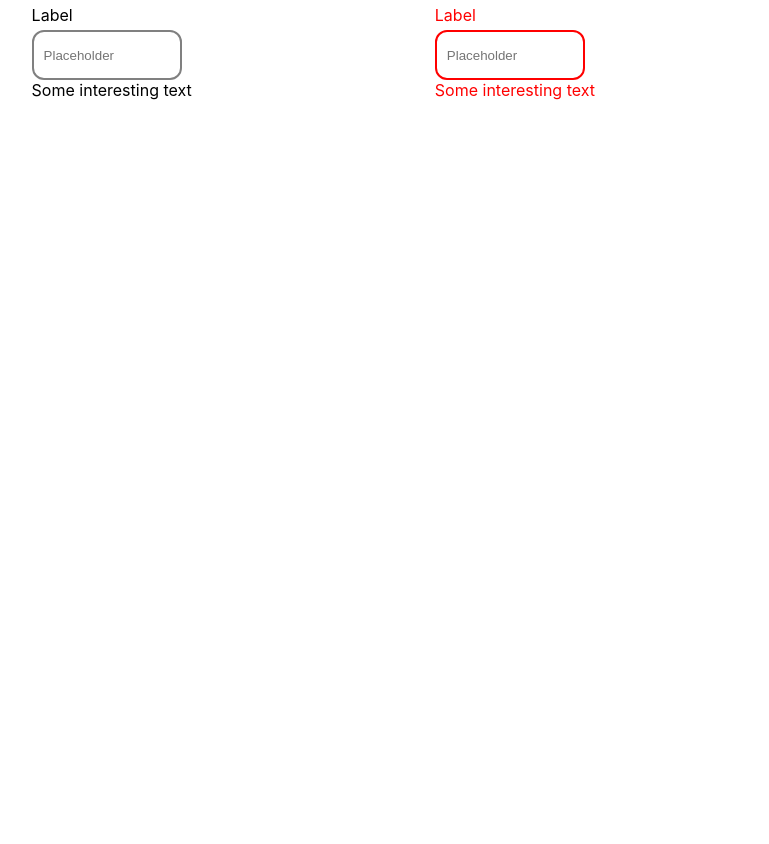
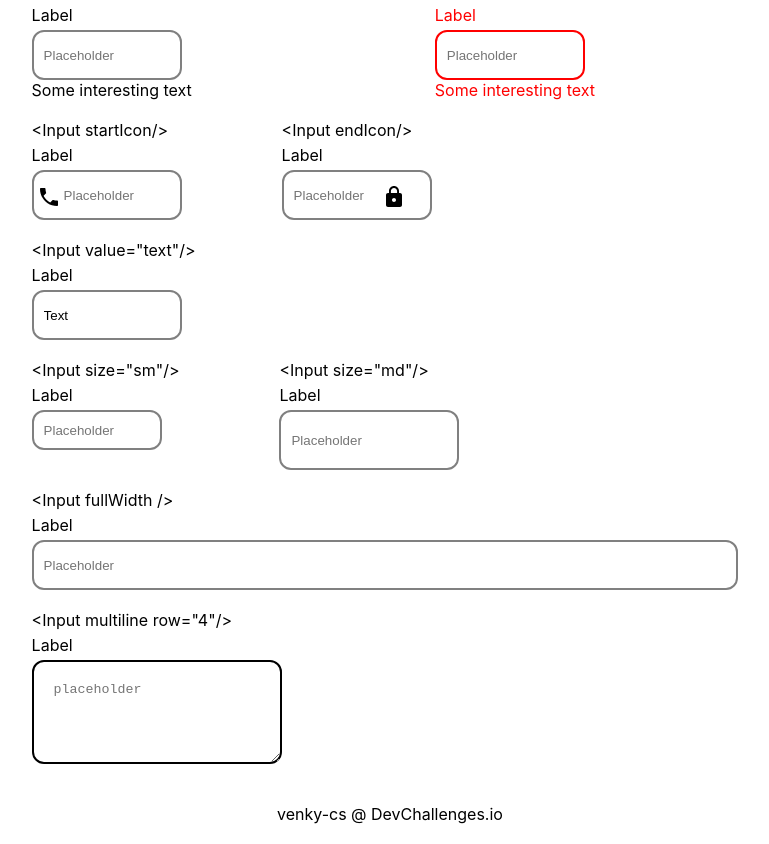
Before and after one commit to venky-cs/input-component, a React (Create React App) app: page / in a window 1280 px wide. Shown: the part 566-1410 px from the top of the page, without its empty margins (250-1019 px from the left). Before the commit the page ends 800 px from the top, so only its background shows below. Built offline with nearby package versions, Linux system fonts and the light colour scheme.

Commit message:
'complete-layout'

```diff
--- a/package.json
+++ b/package.json
@@ -3,6 +3,8 @@
   "version": "0.1.0",
   "private": true,
   "dependencies": {
+    "@material-ui/core": "^4.11.2",
+    "@material-ui/icons": "^4.11.2",
     "@testing-library/jest-dom": "^5.11.8",
     "@testing-library/react": "^11.2.2",
     "@testing-library/user-event": "^12.6.0",
--- a/src/App.css
+++ b/src/App.css
@@ -17,3 +17,29 @@
 .errorf:focus-within{
   color:red;
 }
+
+.position{
+  position: absolute;
+}
+.icon-start{
+  position: relative;
+  top: 65px;
+  left: 5px;
+}
+.icon-end{
+  position:relative;
+  top:45px;
+  left: 100px;
+}
+
+textarea{
+  border-radius: 12px;
+  padding: 20px;
+  border: 2px solid black;
+  width: 250px;
+}
+
+footer p{
+  text-align: center;
+  padding: 20px;
+}
--- a/src/App.js
+++ b/src/App.js
@@ -1,6 +1,8 @@
 import './App.css';
 import styled from 'styled-components'
 import Input from './Input'
+import PhoneIcon from '@material-ui/icons/Phone';
+import LockIcon from '@material-ui/icons/Lock';
 
 const Heading = styled.h3`
 margin:100px 0 30px 0;
@@ -78,6 +80,80 @@ function App() {
         </Flexr>
       </Row>
       <br />
+
+
+      <Row>
+        <Flexr>
+          <Flex>
+            <p>{'<Input startIcon/>'}</p>
+            <Label>Label</Label>
+            <div className='position'>
+            <PhoneIcon className="icon-start"/>
+            </div>
+            <Input placeholder="Placeholder" type='title-start'></Input>
+          </Flex>
+          <Flex>
+            <p>{'<Input endIcon/>'}</p>
+            <Flex>
+              <Label>Label</Label>
+              <div className='position'>
+              <LockIcon className="icon-end"/>
+              </div>
+              <Input placeholder="Placeholder" type='title-end'></Input>
+            </Flex>
+          </Flex>
+        </Flexr>
+      </Row>
+      <br />
+
+      <Row>
+        <p>{'<Input value="text"/>'}</p>
+        <Flex>
+          <Label>Label</Label>
+          <Input placeholder="Placeholder" type='title' value="Text"></Input>
+        </Flex>
+      </Row>
+      <br />
+
+      <Row>
+        <Flexr>
+          <Flex>
+            <p>{'<Input size="sm"/>'}</p>
+            <Label>Label</Label>
+            <Input placeholder="Placeholder" size='sm'></Input>
+          </Flex>
+          <Flex>
+            <p>{'<Input size="md"/>'}</p>
+            <Flex>
+              <Label>Label</Label>
+              <Input placeholder="Placeholder" size='md'></Input>
+            </Flex>
+          </Flex>
+        </Flexr>
+      </Row>
+      <br />
+
+      <Row>
+        <p>{'<Input fullWidth />'}</p>
+        <Flex>
+          <Label>Label</Label>
+          <Input placeholder="Placeholder" size="full"></Input>
+        </Flex>
+      </Row>
+      <br />
+
+      <Row>
+        <p>{'<Input multiline row="4"/>'}</p>
+        <Flex>
+          <Label>Label</Label>
+          <textarea rows="4" placeholder="placeholder"></textarea>
+        </Flex>
+      </Row>
+      <br />
+
+      <footer>
+        <p>venky-cs @ DevChallenges.io</p>
+      </footer>
     </div>
   );
 }
--- a/src/Input.js
+++ b/src/Input.js
@@ -67,6 +67,53 @@ ${props => () => {
               }
             `
         }
+        if(props.type == 'title-start'){
+            return `
+            border:2px solid grey;
+            padding-left:30px;
+             &:hover{
+            border:2px solid grey;
+              }
+            `
+        }
+        if(props.type == 'title-end'){
+            return `
+            border:2px solid grey;
+             &:hover{
+            border:2px solid grey;
+              }
+            `
+        }
+    if (props.size == 'sm') {
+        return `
+            border:2px solid grey;
+            width:130px;
+            height:40px;
+             &:hover{
+            border:2px solid grey;
+              }
+            `
+    }
+    if (props.size == 'md') {
+        return `
+            border:2px solid grey;
+            width:180px;
+            height:60px;
+             &:hover{
+            border:2px solid grey;
+              }
+            `
+    }
+
+    if (props.size == 'full') {
+        return `
+            border:2px solid grey;
+            width:100%;
+             &:hover{
+            border:2px solid grey;
+              }
+            `
+    }
     }}
 
 `
```
Also changed, not shown: 2 other files (tests, documents, lock files or other folders).
